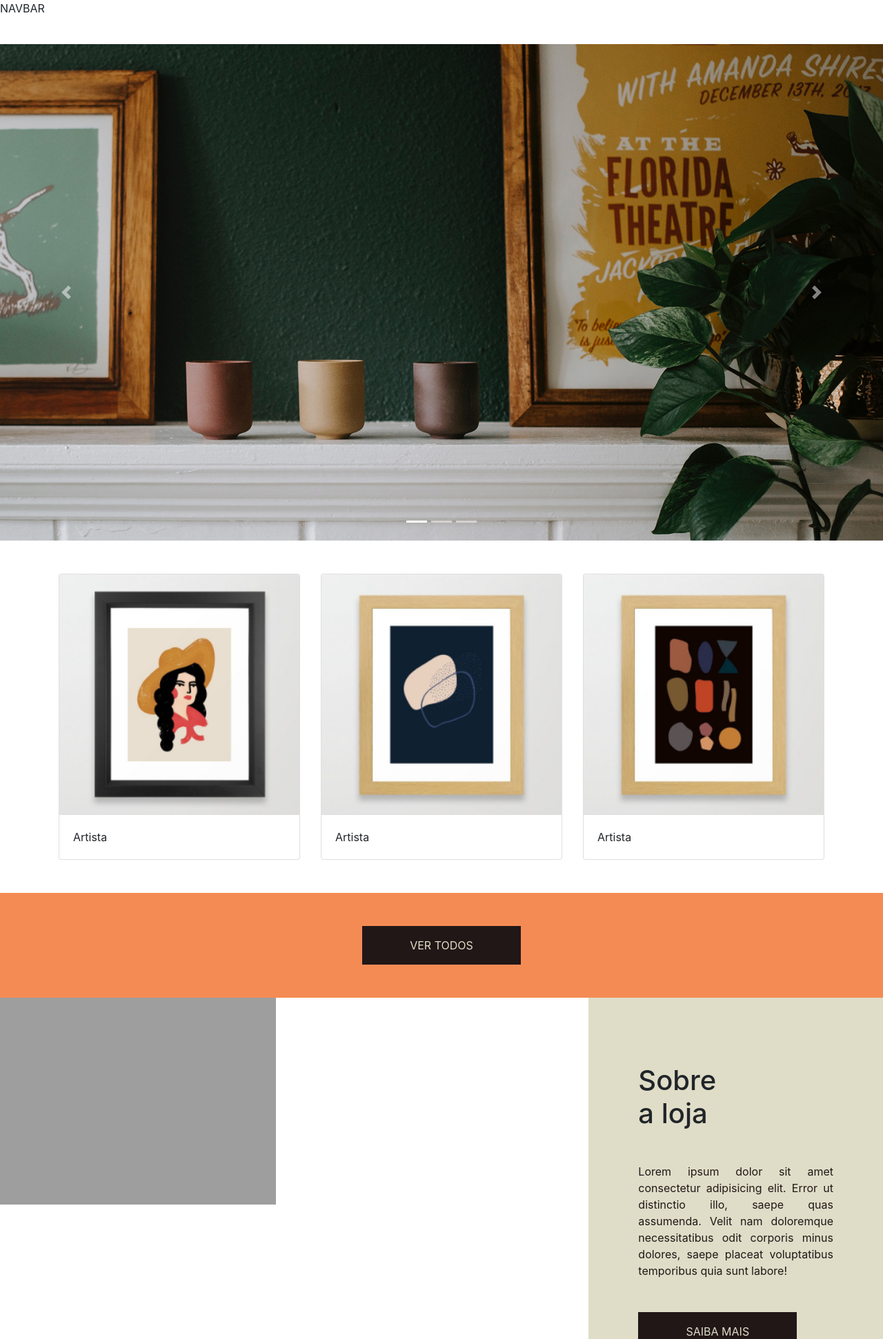
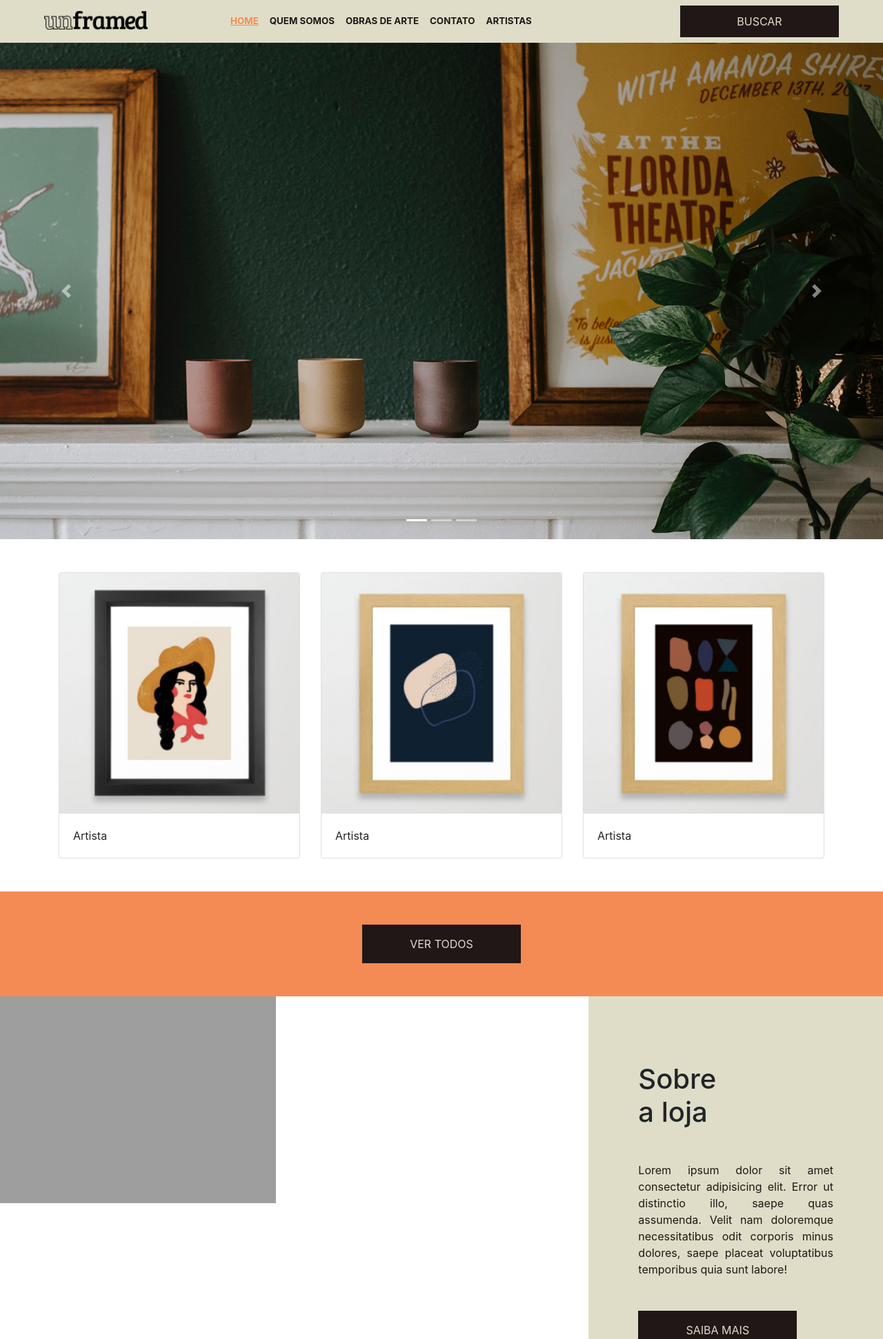
Before and after one commit to beatriz-miranda/projeto-integrador, a PHP site: page /projeto-integrador/ in a window 1280 px wide. Shown: the top 1942 px of the page at 69% size. Run offline with PHP 8.4, Linux system fonts and the light colour scheme; data that the repository does not hold is empty; some libraries are stand-ins or nearby versions.

Commit message:
Codebase primeira apresentação

```diff
--- a/assets/css/style.css
+++ b/assets/css/style.css
@@ -12,9 +12,61 @@
 
 /* TAGS */
 
+nav {
+    background-color: #DFDDC7;
+}
+
 footer {
     background-color: #211717;
     color: #DFDDC7;
+}
+
+footer ul {
+    display: flex;
+    flex-flow: column wrap;
+    align-content: flex-start;
+    padding: 0;
+}
+
+footer ul li {
+    list-style: none;
+    margin-bottom: 5px;
+}
+
+footer ul li a {
+    color: #DFDDC7;
+    text-decoration: underline;
+}
+
+footer ul li a:hover {
+    color: #F58B54;
+}
+
+@media screen and (min-width: 768px) {
+
+	footer ul {
+	    display: flex;
+	    flex-flow: column wrap;
+	    align-content: flex-start;
+	    max-height: 70px;
+	    padding: 0;
+	}
+
+	footer ul li {
+	    list-style: none;
+	    margin-right: 100px;
+	    margin-bottom: 0px;
+	}
+
+	footer ul li a {
+	    color: #DFDDC7;
+	    text-decoration: underline;
+	}
+
+	footer ul li a:hover {
+	    color: #F58B54;
+	}
+
 }
 
 /* IDS */
@@ -27,7 +79,51 @@ footer {
     font-size: 24pt;
 }
 
+#disclaimer {
+    max-width: 1000px;
+}
+
+#btn-buscar {
+    padding: 10px 40px;
+    max-height: 60px;
+}
+
 /* CLASSES */
+
+.logo-footer {
+    opacity: 0;
+}
+
+.logo-footer img {
+	max-height: 200px;
+}
+
+@media screen and (min-width: 768px) {
+
+	.logo-footer {
+	    opacity: 1;
+	}
+
+}
+
+.navbar-items {
+    font-size: 10pt;
+}
+
+.active .nav-link {
+    text-decoration: underline;
+    color: #F58B54 !important;
+}
+
+.nav-link:hover {
+    color: #F58B54;
+}
+
+.nav-link {
+    color: #211717;
+    text-transform: uppercase;
+    font-weight: bold;
+}
 
 .bg-laranja {
     background-color: #F58B54;
@@ -98,8 +194,6 @@ footer {
     outline: none;
 }
 
-
-
 @media screen and (min-width: 768px) {
 
     .input-padrao {
--- a/assets/inc/footer.php
+++ b/assets/inc/footer.php
@@ -4,8 +4,6 @@
 	// Load das constantes do projeto
 	require_once "constantes.php";
 ?>
-
-
 		<footer class="container-fluid">
 			<div class="row p-5 mx-2">
 
@@ -21,9 +19,12 @@
 
 					<!-- SITEMAP -->
 
-					<ul class="my-3 d-flex">
+					<ul class="my-5">
 						<li><a href="#">Produtos</a></li>
 						<li><a href="#">Sobre A Loja</a></li>
+
+						<!-- <li class="break"></li> -->
+
 						<li><a href="#">Ajuda</a></li>
 						<li><a href="#">Contato</a></li>
 						<li><a href="#">Minha Conta</a></li>
@@ -34,28 +35,26 @@
 
 					<!-- DISCLAIMER -->
 
-					<p>Lorem ipsum dolor sit amet consectetur adipisicing elit. Obcaecati consequatur, a ratione molestias corporis nihil, atque odit, fugiat modi et voluptatem culpa quia neque non ut veniam dolore dolorem aperiam!</p>
+					<p id="disclaimer">Lorem ipsum dolor sit amet consectetur adipisicing elit. Obcaecati consequatur, a ratione molestias corporis nihil, atque odit, fugiat modi et voluptatem culpa quia neque non ut veniam dolore dolorem aperiam!</p>
 
 				</div>
 
-				<div class="col-3 p-0 d-flex align-items-center justify-content-center">
+				<div class="col-3 p-0 d-flex align-items-center justify-content-center logo-footer">
 
 					<!-- LOGO -->
 
-					<img class="img-fluid" src="http://localhost:8888/projeto-integrador/assets/img/logo.png" alt="Logo">
+					<img class="img-fluid" src="http://localhost:8888/projeto-integrador/assets/img/logo-claro-1.png" alt="Logo">
 
 				</div>
 			</div>
 		</footer>
 
-
-
-
 		<!-- SCRIPTS -->
 
-		<!-- CDN Bootstrap 4.3.1 (js) -->
-		<script integrity="sha384-JjSmVgyd0p3pXB1rRibZUAYoIIy6OrQ6VrjIEaFf/nJGzIxFDsf4x0xIM+B07jRM" crossorigin="anonymous" src="https://stackpath.bootstrapcdn.com/bootstrap/4.3.1/js/bootstrap.min.js"></script>
-
+		<!-- CDN Bootstrap 4.0.0 (js) -->
+		<script src="https://code.jquery.com/jquery-3.2.1.slim.min.js" integrity="sha384-KJ3o2DKtIkvYIK3UENzmM7KCkRr/rE9/Qpg6aAZGJwFDMVNA/GpGFF93hXpG5KkN" crossorigin="anonymous"></script>
+		<script src="https://cdnjs.cloudflare.com/ajax/libs/popper.js/1.12.9/umd/popper.min.js" integrity="sha384-ApNbgh9B+Y1QKtv3Rn7W3mgPxhU9K/ScQsAP7hUibX39j7fakFPskvXusvfa0b4Q" crossorigin="anonymous"></script>
+		<script src="https://maxcdn.bootstrapcdn.com/bootstrap/4.0.0/js/bootstrap.min.js" integrity="sha384-JZR6Spejh4U02d8jOt6vLEHfe/JQGiRRSQQxSfFWpi1MquVdAyjUar5+76PVCmYl" crossorigin="anonymous"></script>
 		<!-- funcoes.js global do projeto (compartilhado por todas as páginas) -->
 		<script type="text/javascript" src=<?='"'. ROOT_PATH . 'assets/js/funcoes.js"'?>></script>
 	</body>
--- a/assets/inc/head.php
+++ b/assets/inc/head.php
@@ -26,8 +26,8 @@
 
 		<!-- ARQUIVOS DE ESTILO -->
 
-		<!-- CDN Bootstrap 4.3.1 (css) -->
-		<link rel="stylesheet" integrity="sha384-ggOyR0iXCbMQv3Xipma34MD+dH/1fQ784/j6cY/iJTQUOhcWr7x9JvoRxT2MZw1T" crossorigin="anonymous" href="https://stackpath.bootstrapcdn.com/bootstrap/4.3.1/css/bootstrap.min.css">
+		<!-- CDN Bootstrap 4.0.0 (css) -->
+		<link rel="stylesheet" href="https://maxcdn.bootstrapcdn.com/bootstrap/4.0.0/css/bootstrap.min.css" integrity="sha384-Gn5384xqQ1aoWXA+058RXPxPg6fy4IWvTNh0E263XmFcJlSAwiGgFAW/dAiS6JXm" crossorigin="anonymous">
 		<!-- CDN Font Awesome 4.7.0 (css) -->
 		<link rel="stylesheet" integrity="sha384-wvfXpqpZZVQGK6TAh5PVlGOfQNHSoD2xbE+QkPxCAFlNEevoEH3Sl0sibVcOQVnN" crossorigin="anonymous" href="https://stackpath.bootstrapcdn.com/font-awesome/4.7.0/css/font-awesome.min.css">
 		<!-- style.css global do projeto (compartilhado por todas as páginas) -->
--- a/assets/inc/index.principal.php
+++ b/assets/inc/index.principal.php
@@ -52,10 +52,12 @@
             </div>
     </main>
 
-    <div class="row bg-laranja">
-        <div class="col-12 p-1 p-md-0">
-            <form class="d-flex flex-column align-items-center my-5 mx-4 form-padrao" method="POST" action="#">
-                <button type="button" class="mt-2 mt-md-0 btn btn-padrao">ver todos<i class="fa fa-arrow-right"></i></button>
-            </form>
+    <div class="container-fluid bg-laranja">
+        <div class="row">
+            <div class="col-12 p-0">
+                <form class="d-flex flex-column align-items-center my-5 mx-4 form-padrao" method="POST" action="#">
+                    <button type="button" class="mt-2 mt-md-0 btn btn-padrao">ver todos<i class="fa fa-arrow-right"></i></button>
+                </form>
+            </div>
         </div>
     </div>
--- a/assets/inc/index.sobre_nos.php
+++ b/assets/inc/index.sobre_nos.php
@@ -7,7 +7,7 @@
     <div class="row">
 
         <div class="col-12 col-md-8 p-0">
-            <img class="img-fluid" src="http://localhost:8888/projeto-integrador/assets/img/teste.jpeg" alt="Sala com quadros">
+            <img class="img-fluid" src="http://localhost:8888/projeto-integrador/assets/img/foto-sobre_a_loja.jpg" alt="Sala com quadros">
         </div>
 
         <div class="col-12 col-md-4 p-1 p-md-5 d-flex align-items-center" id="bg-sobre-nos">
--- a/assets/inc/navbar.php
+++ b/assets/inc/navbar.php
@@ -2,4 +2,24 @@
 	// navbar.php
 ?>
 
-<p>NAVBAR</p><br>
+<nav class="navbar sticky-top navbar-expand-lg">
+	<a class="ml-5 navbar-brand" href="#">
+		<img src="http://localhost:8888/projeto-integrador/assets/img/logo-escuro-1.png" class="d-inline-block align-top" alt="Logo">
+	</a>
+	<button class="navbar-toggler" type="button" data-toggle="collapse" data-target="#navbarText" aria-controls="navbarText" aria-expanded="false" aria-label="Toggle navigation">
+		<span class="navbar-toggler-icon"></span>
+	</button>
+	<div class="collapse navbar-collapse" id="navbarText">
+
+		<ul class="ml-5 navbar-nav mr-auto navbar-items">
+			<li class="ml-5 nav-item active"><a class="nav-link" href="#">Home</a></li>
+			<li class="nav-item"><a class="nav-link" href="#">Quem somos</a></li>
+			<li class="nav-item"><a class="nav-link" href="#">Obras de arte</a></li>
+			<li class="nav-item"><a class="nav-link" href="#">Contato</a></li>
+			<li class="nav-item"><a class="nav-link" href="#">Artistas</a></li>
+		</ul>
+
+		<button id="btn-buscar" type="button" class="mr-5 btn btn-padrao">buscar<i class="fa fa-search"></i></button>
+
+	</div>
+</nav>
```
